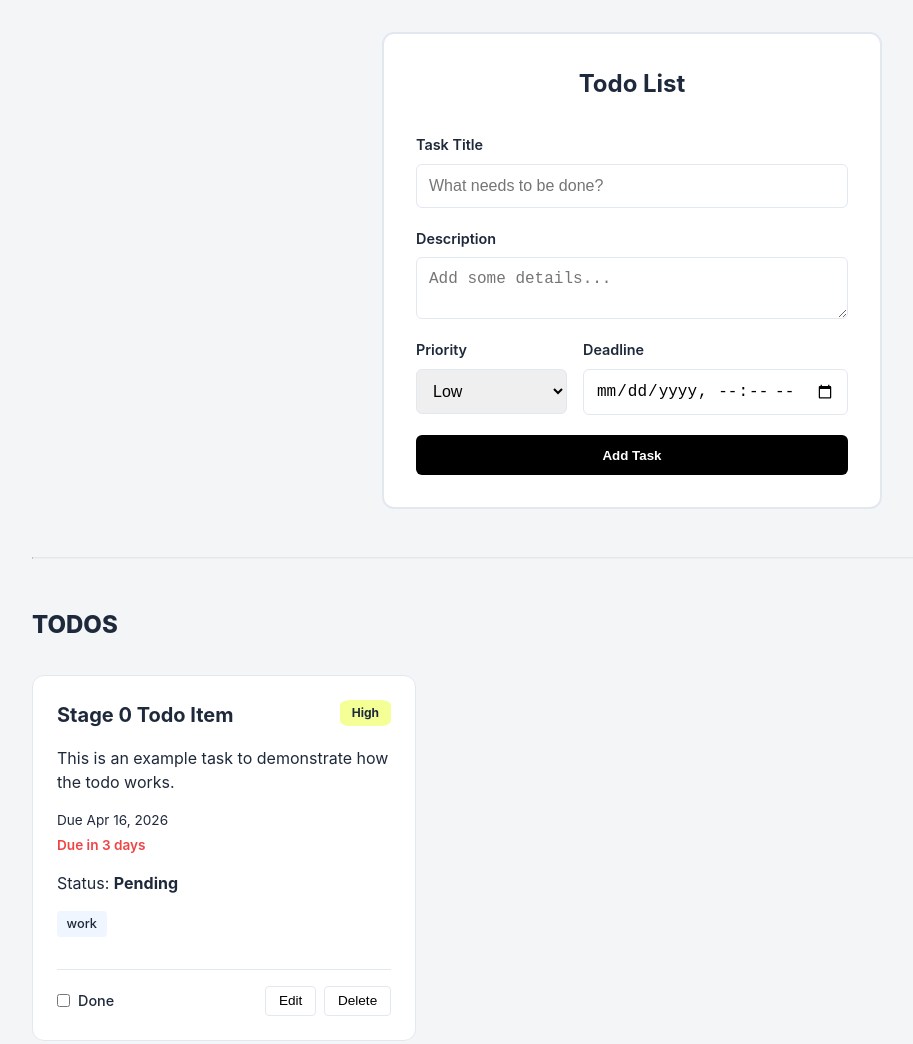
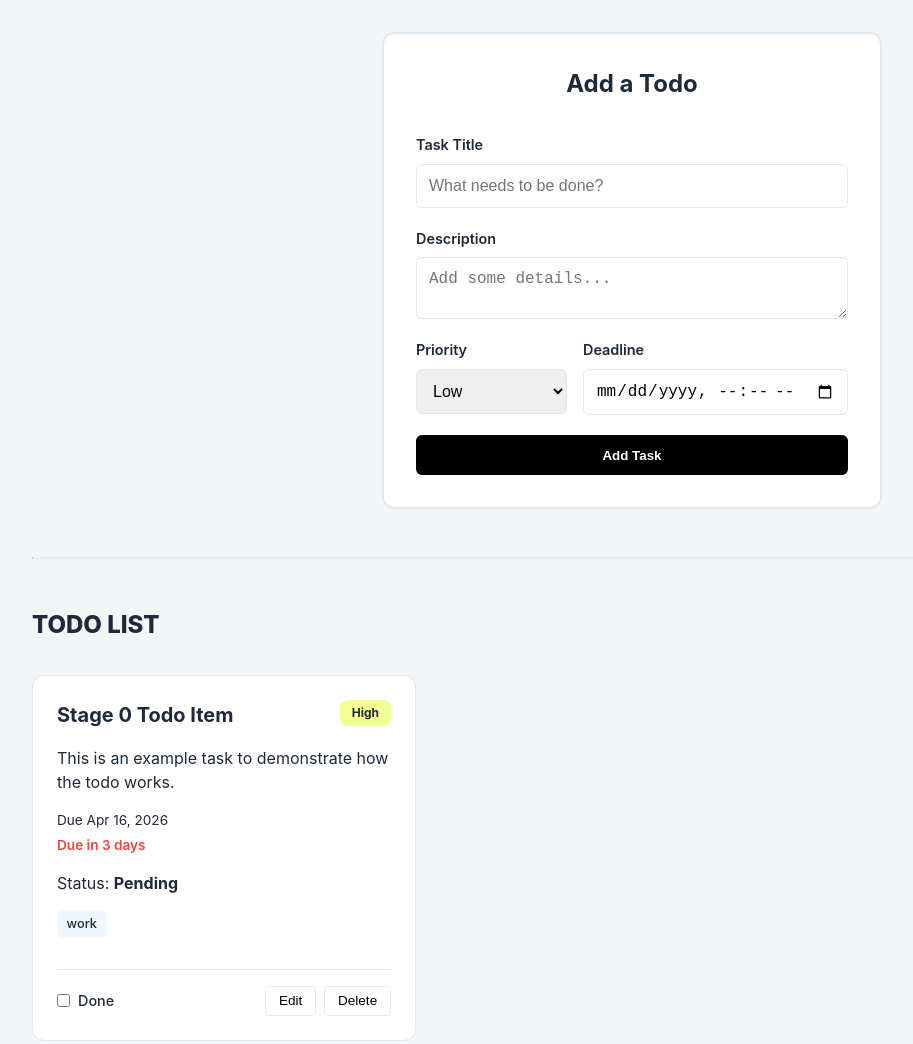
Before and after one commit to mariioox/HNG-Todo, a plain HTML site: page index.html in a window 1280 px wide. Shown: the whole page, without its empty margins (8-921 px from the left). Drawn offline with Linux system fonts and the light colour scheme.

Commit message:
corrected few errors

```diff
--- a/index.html
+++ b/index.html
@@ -9,7 +9,7 @@
   <body>
     <main class="container">
       <section class="input-section">
-        <h1>Todo List</h1>
+        <h1>Add a Todo</h1>
         <form id="todo-form">
           <div class="form-group">
             <label for="task-title">Task Title</label>
@@ -52,7 +52,7 @@
       <hr />
 
       <section id="todo-container">
-        <h2 class="section-header">TODOS</h2>
+        <h2 class="section-header">TODO LIST</h2>
 
         <div id="todo-list" class="todo-list-grid"></div>
       </section>
```
